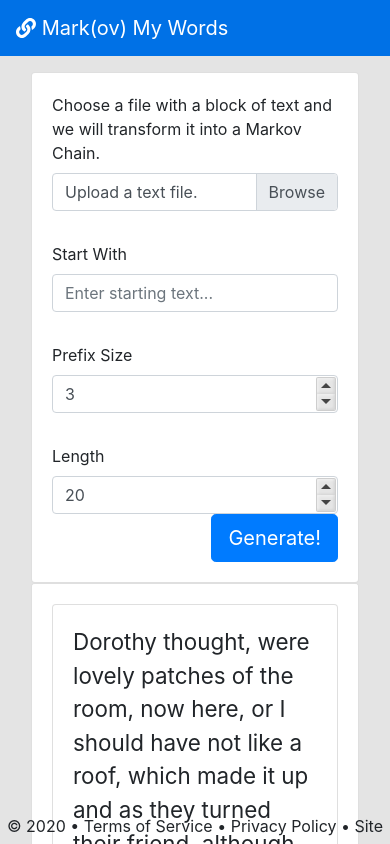
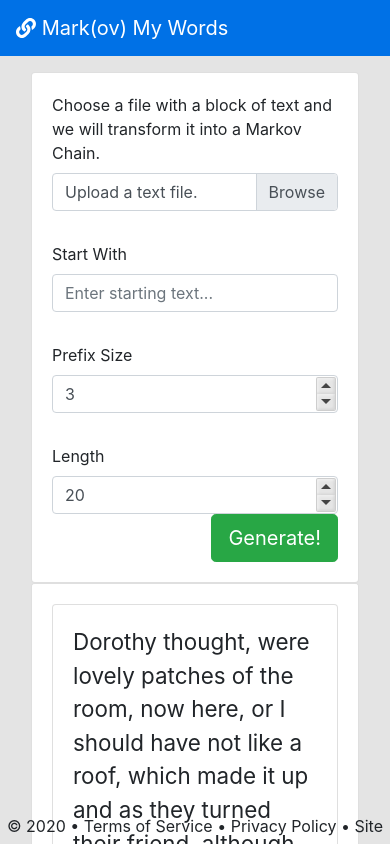
Before and after one commit to Joeento/markmywords-client, a React (Create React App) app: page / in a window 390 px wide. Shown: the top 844 px of the page. Built offline with nearby package versions, Linux system fonts and the light colour scheme.

Commit message:
Fixed breakpoints so that the site will resize on mobile

```diff
--- a/src/common/cards/InputCard.js
+++ b/src/common/cards/InputCard.js
@@ -43,7 +43,7 @@ class InputCard extends Component {
                 <NumericInput className='form-control' value="20" size="2" />
               </Col>
             </Form.Row>
-            <Button variant="primary" type="submit" size="lg" className="float-right">
+            <Button variant="success" type="submit" size="lg" className="float-right">
               Generate!
             </Button>
           </Form>
```
